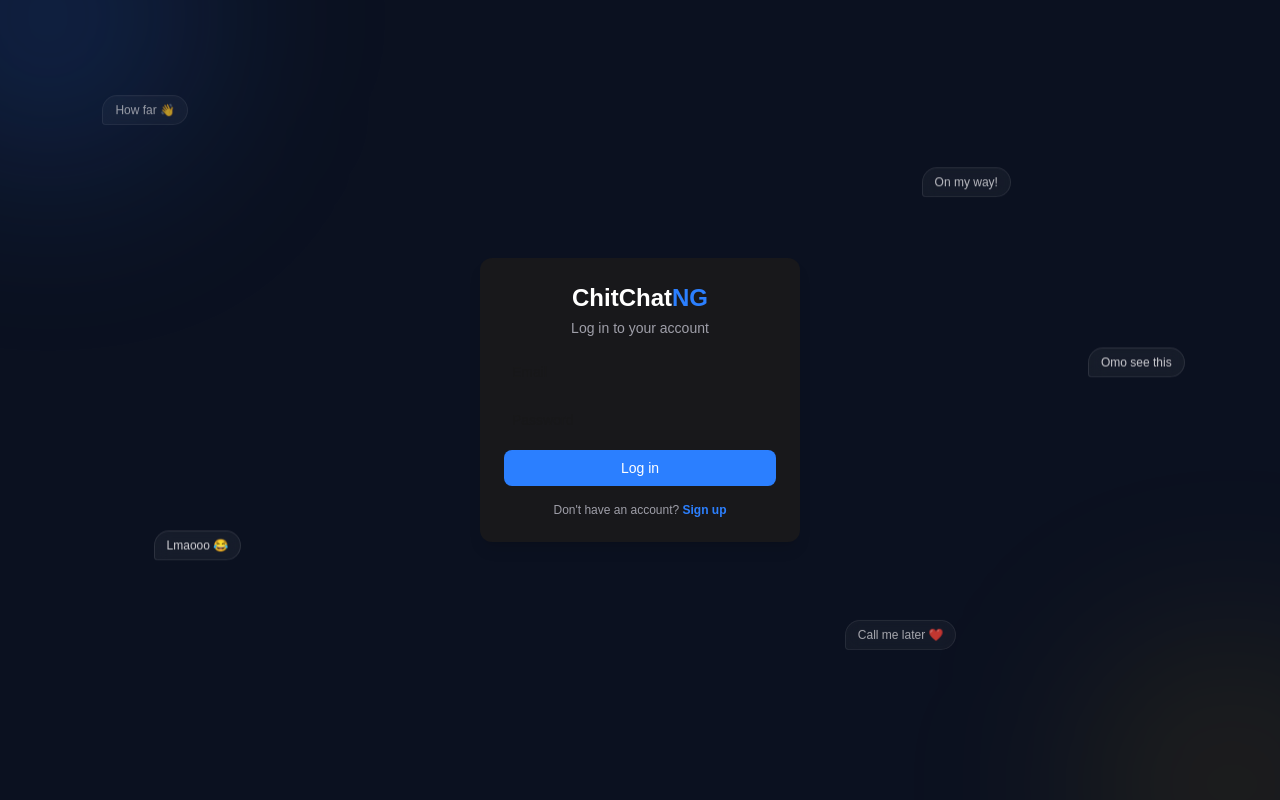
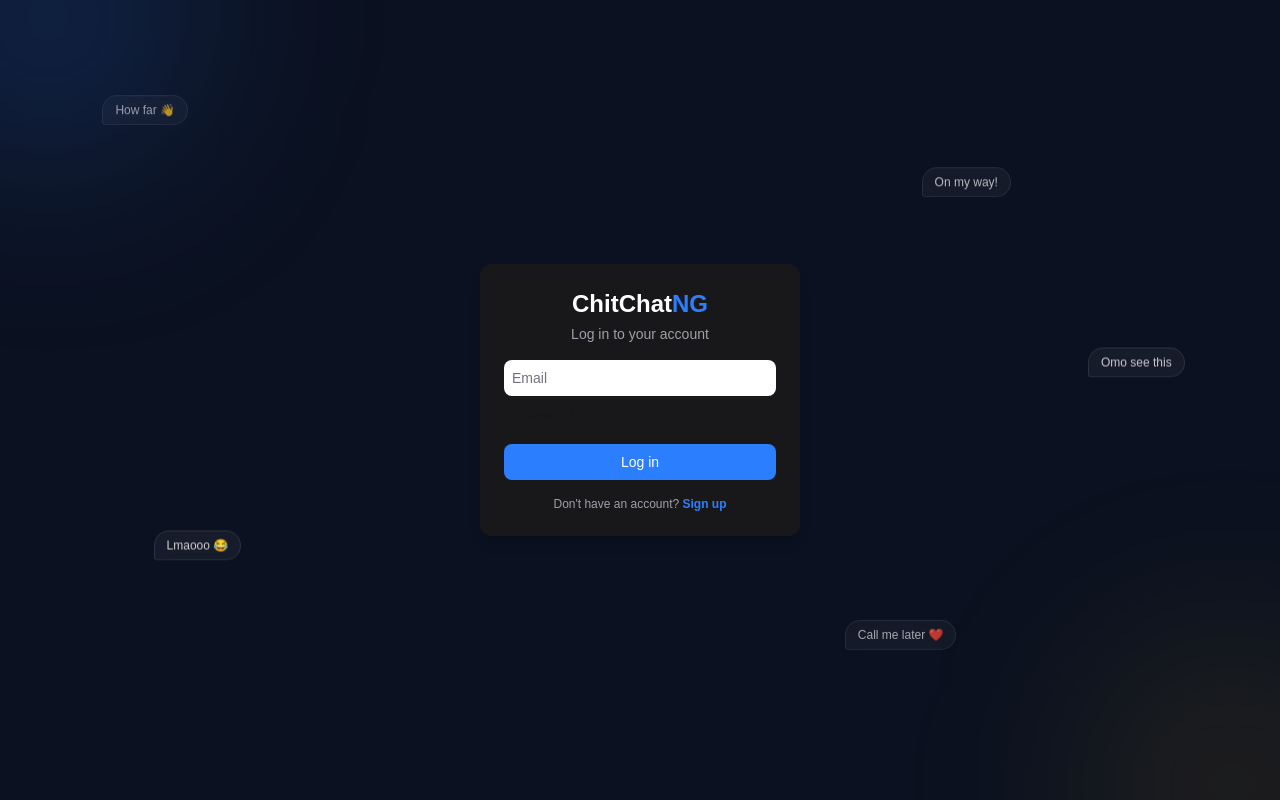
Before and after one commit to PHILIPSUNDAY2005/prexchat, a Next.js app: page /login in a window 1280 px wide. Built offline with nearby package versions, Linux system fonts and the light colour scheme; no server answers.

Commit message:
Fix invisible signup/login text in dark mode

```diff
--- a/app/layout.tsx
+++ b/app/layout.tsx
@@ -36,6 +36,9 @@ export default function RootLayout({
       lang="en"
       className={`${geistSans.variable} ${geistMono.variable} h-full antialiased`}
     >
+            <head>
+        <meta name="color-scheme" content="light" />
+      </head>
   <body className="min-h-full flex flex-col">
   <ServiceWorkerRegister />
   <SplashScreen />
--- a/app/login/page.tsx
+++ b/app/login/page.tsx
@@ -45,7 +45,7 @@ export default function Login() {
           placeholder="Email"
           value={email}
           onChange={(e) => setEmail(e.target.value)}
-          className="w-full p-2 rounded-lg mb-3 text-sm outline-none"
+         className="w-full p-2 rounded-lg text-sm outline-none bg-white text-black placeholder-zinc-500"
         />
         <input
           type="password"
--- a/app/signup/page.tsx
+++ b/app/signup/page.tsx
@@ -120,7 +120,7 @@ export default function Signup() {
           type="text"
           value={fullName}
           onChange={(e) => setFullName(e.target.value)}
-          className="w-full p-2 rounded-lg text-sm outline-none"
+         className="w-full p-2 rounded-lg text-sm outline-none bg-white text-black placeholder-zinc-500"
         />
 
         <label className="block text-left text-xs text-zinc-300 mt-3 mb-1">Username</label>
```
